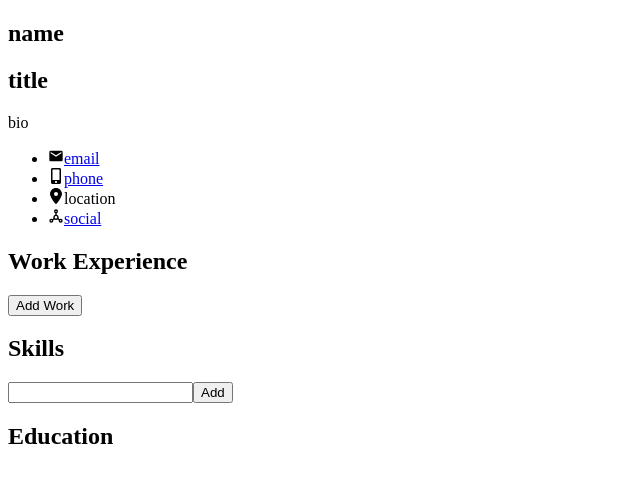
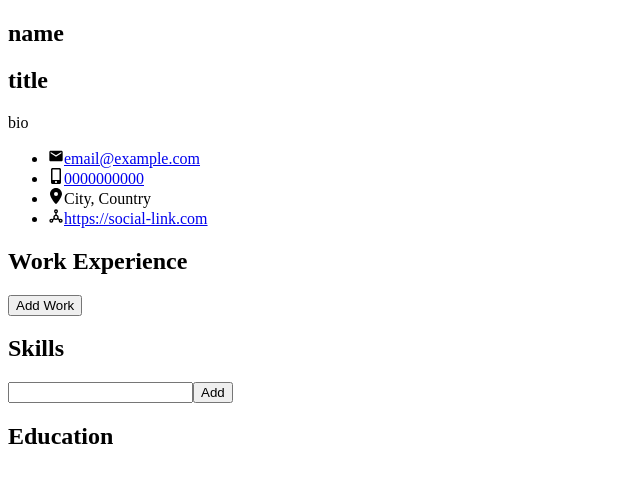
Before and after one commit to Liam-JL/cv-application, a React (Vite) app: page / in a window 1280 px wide. Shown: the top 482 px of the page, without its empty margins (0-640 px from the left). Built offline with nearby package versions, Linux system fonts and the light colour scheme; the HTML template or start-up script is replaced by a standard one.

Commit message:
Refactor ContactSection to store info in its state

```diff
--- a/src/Contact.jsx
+++ b/src/Contact.jsx
@@ -1,39 +1,62 @@
-import { useState } from "react"
-import { MdEmail as EmailIcon} from "react-icons/md" ;
-import { FaMobileAlt as PhoneIcon } from "react-icons/fa";
-import { FaLocationDot as LocationIcon } from "react-icons/fa6";
-import { TbSocial as SocialIcon} from "react-icons/tb";
+import { useState, useEffect } from "react"
+import { MdEmail as EmailIcon } from "react-icons/md"
+import { FaMobileAlt as PhoneIcon } from "react-icons/fa"
+import { FaLocationDot as LocationIcon } from "react-icons/fa6"
+import { TbSocial as SocialIcon } from "react-icons/tb"
+
+const defaultContact = {
+  email: "email@example.com",
+  phone: "0000000000",
+  location: "City, Country",
+  social: "https://social-link.com",
+}
 
 export default function ContactSection({ active }) {
+  const [contactInfo, setContactInfo] = useState(() => {
+    const localValue = localStorage.getItem("CONTACT_INFO")
+    return localValue ? JSON.parse(localValue) : defaultContact
+  })
+
+  useEffect(() => {
+    localStorage.setItem("CONTACT_INFO", JSON.stringify(contactInfo))
+  }, [contactInfo])
+
+  function editField(label, value) {
+    setContactInfo(prev => ({ ...prev, [label]: value }))
+  }
+
   return (
     <section className="section section--contact" aria-label="contact-me">
       <ul className="contact-section__list">
-                <li>
-                    <ContactInfoBlock label="email" active={active} icon={EmailIcon}/>
+        {[
+          { label: "email", icon: EmailIcon },
+          { label: "phone", icon: PhoneIcon },
+          { label: "location", icon: LocationIcon },
+          { label: "social", icon: SocialIcon },
+        ].map(({ label, icon }) => (
+          <li key={label}>
+            <ContactInfoBlock
+              active={active}
+              label={label}
+              icon={icon}
+              value={contactInfo[label]}
+              editField={editField}
+            />
           </li>
-                <li>
-                    <ContactInfoBlock label="phone" active={active} icon={PhoneIcon}/>
-                </li>
-                <li>
-                    <ContactInfoBlock label="location" active={active} icon={LocationIcon}/>
-                </li>
-                <li>
-                    <ContactInfoBlock label="social" active={active} icon={SocialIcon} />
-                </li>
+        ))}
       </ul>
     </section>
   )
 }
 
-export function ContactInfoBlock({active, label, icon, className = undefined}) {
-    const [fieldValue, setFieldValue] = useState(label || "Test")
+function ContactInfoBlock({ active, label, icon, value, editField, className }) {
     const Icon = icon
 
   function getHref() {
-        if (label === "email") return "mailto:" + fieldValue;
-        if (label === "phone") return "tel:" + fieldValue;
-        if (label === "location") return null;
-        return fieldValue;
+    if (label === "email") return "mailto:" + value
+    if (label === "phone") return "tel:" + value
+    if (label === "location") return null
+    return value
   }
 
   function getType() {
@@ -46,8 +69,9 @@ export function ContactInfoBlock({active, label, icon, className = undefined}) {
     <div className="contact-info-block">
       <Icon />
       <input
-            className={`${className} ${className}--input`}
-            value={fieldValue} onChange={(e) => setFieldValue(e.target.value)}
+        className={`${className ?? ""} ${className ? `${className}--input` : ""}`}
+        value={value}
+        onChange={e => editField(label, e.target.value)}
         aria-label={label}
         type={getType()}
       />
@@ -55,12 +79,7 @@ export function ContactInfoBlock({active, label, icon, className = undefined}) {
   ) : (
     <div className="contact-info-block">
       <Icon />
-            {getHref() ? (
-                <a href={getHref()}>{fieldValue}</a>
-            ) : (
-                <span>{fieldValue}</span>
-            )
-        }
+      {getHref() ? <a href={getHref()}>{value}</a> : <span>{value}</span>}
     </div>
   )
 }
```
Lines whose indentation alone changed are shown as unchanged.
